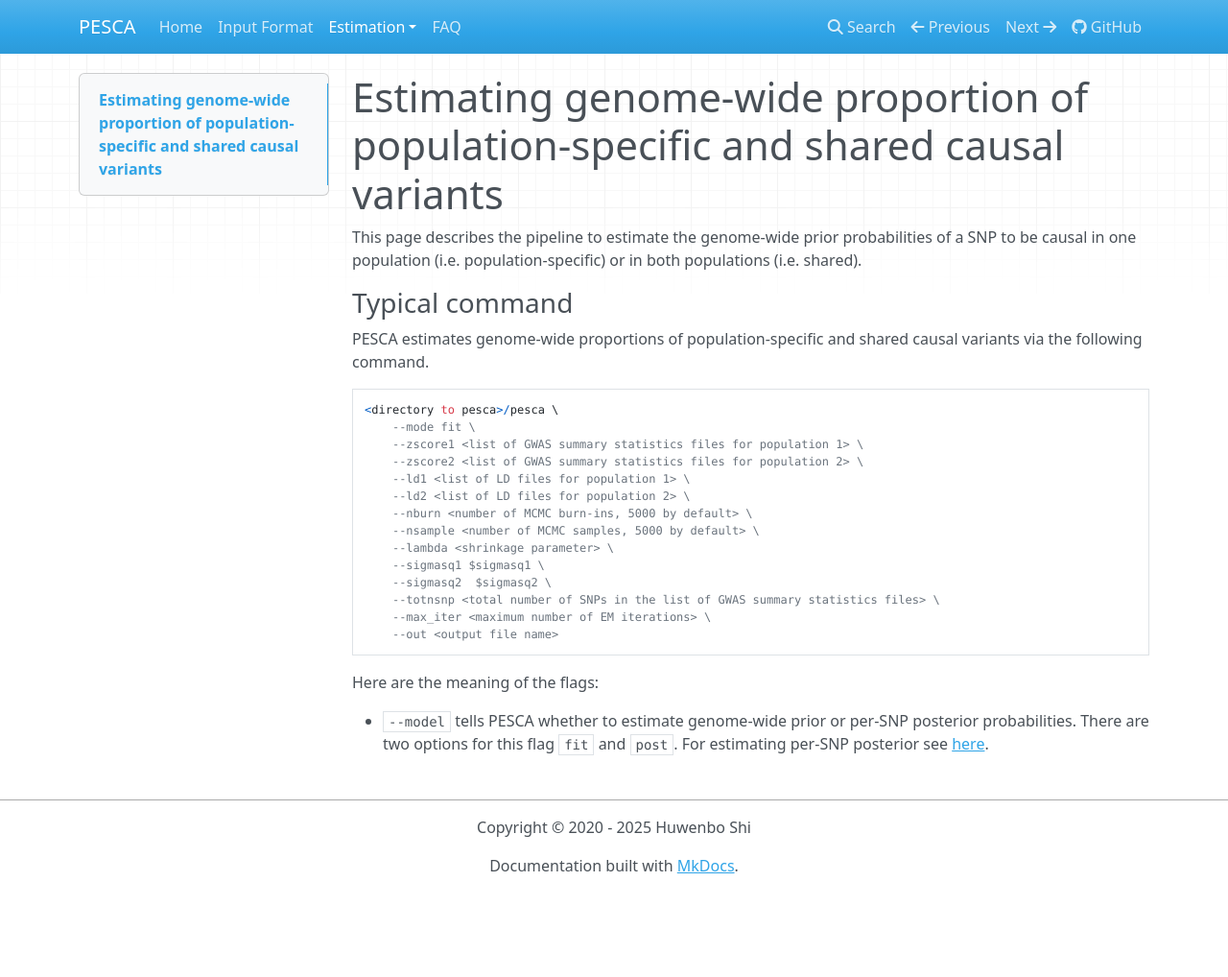
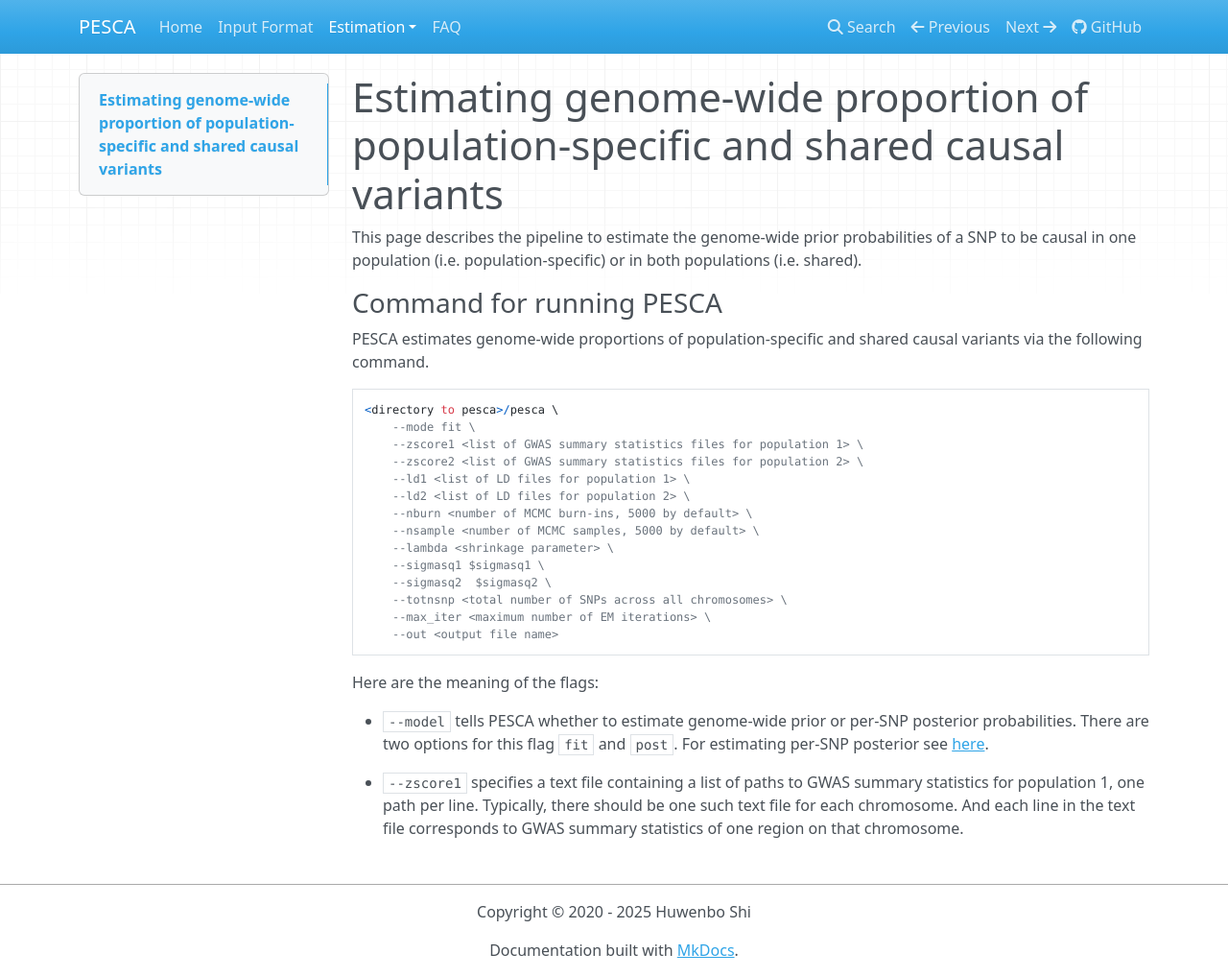
Before and after one commit to huwenboshi/pesca, an MkDocs documentation site: the page built from docs/prior.md, in a window 1280 px wide and 1018 px high. Shown: the whole window at 96% size. Built offline with MkDocs 1.6.1, drawn with Linux system fonts in a browser that asks for light colours; nearby versions of some CDN libraries; old or Windows-style settings are respelled for this version of MkDocs.

Commit message:
updated documentation

````diff
--- a/docs/prior.md
+++ b/docs/prior.md
@@ -4,7 +4,7 @@ This page describes the pipeline to estimate the genome-wide prior
 probabilities of a SNP to be causal in one population (i.e.
 population-specific) or in both populations (i.e. shared).
 
-### Typical command
+### Command for running PESCA
 
 PESCA estimates genome-wide proportions of population-specific and shared
 causal variants via the following command.
@@ -21,7 +21,7 @@ causal variants via the following command.
     --lambda <shrinkage parameter> \
     --sigmasq1 $sigmasq1 \
     --sigmasq2  $sigmasq2 \
-    --totnsnp <total number of SNPs in the list of GWAS summary statistics files> \
+    --totnsnp <total number of SNPs across all chromosomes> \
     --max_iter <maximum number of EM iterations> \
     --out <output file name>
 ```
@@ -32,3 +32,8 @@ Here are the meaning of the flags:
 posterior probabilities. There are two options for this flag `fit` and `post`.
 For estimating per-SNP posterior see
 [here](https://huwenboshi.github.io/pesca/posterior/).
+
+* `--zscore1` specifies a text file containing a list of paths to GWAS
+summary statistics for population 1, one path per line. Typically, there
+should be one such text file for each chromosome. And each line in the text
+file corresponds to GWAS summary statistics of one region on that chromosome.
````
Also changed, not shown: docs/input_format.md (+5 -0 lines), site/index.html, site/input_format/index.html, site/prior/index.html, site/search/search_index.json, 1 other file.
